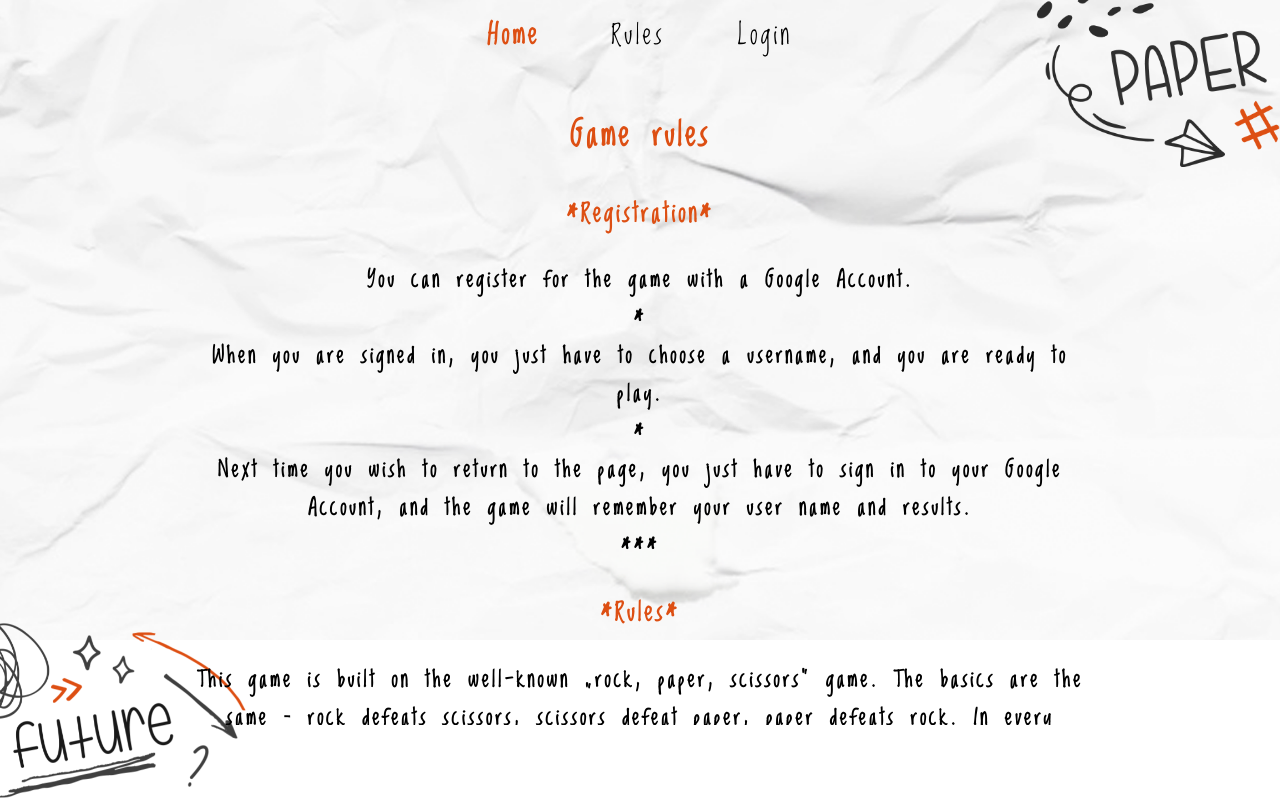
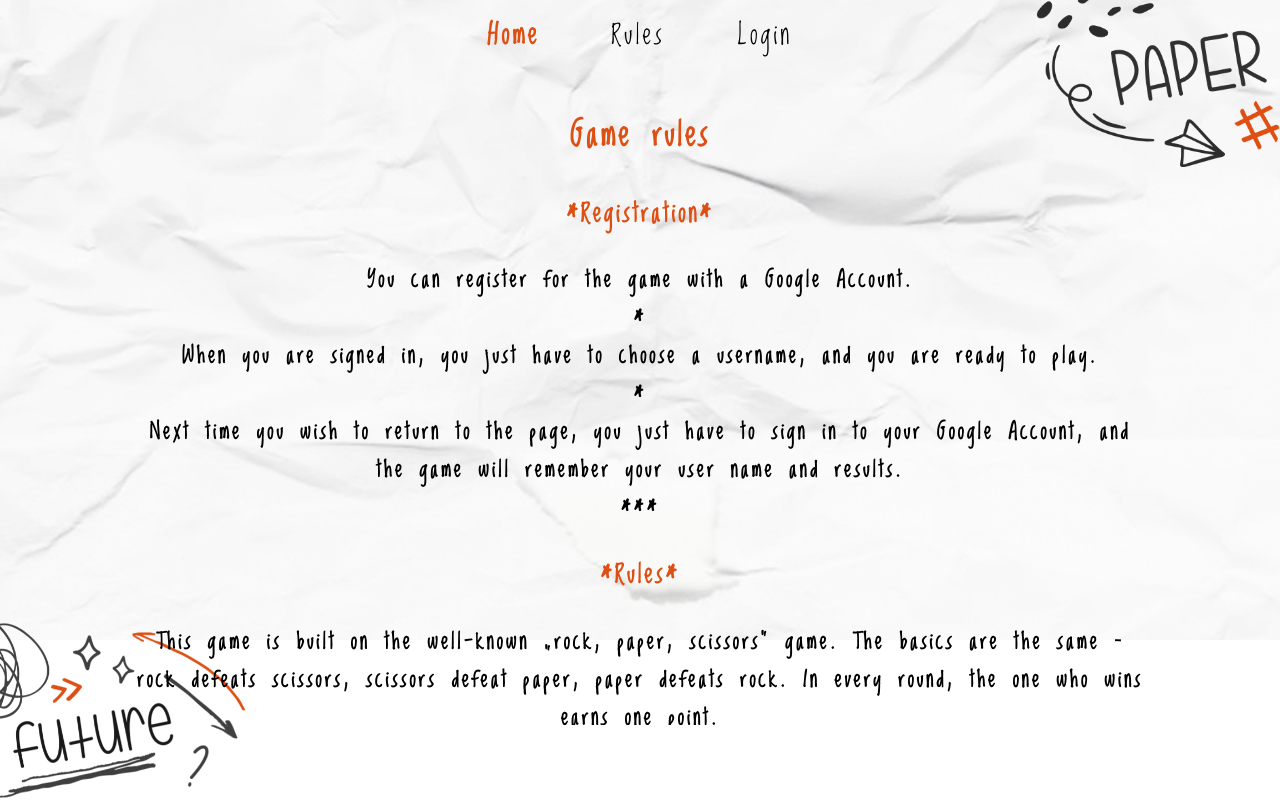
Before and after one commit to SalvadorLimones/r-p-s-f, a React (Create React App) app in the folder frontend/: page /rules in a window 1280 px wide. Built offline with nearby package versions, Linux system fonts and the light colour scheme.

Commit message:
make scrollbar invisible

```diff
--- a/frontend/src/App.css
+++ b/frontend/src/App.css
@@ -19,18 +19,29 @@ p {
   margin: 0;
 }
 
+.rules-page-parent {
+  overflow: hidden;
+}
+
 .rules-page {
-  width: 70%;
+  width: 105%;
   height: 80vh;
   position: fixed;
   top: 50%;
   left: 50%;
   transform: translate(-50%, -50%);
   padding: 5px;
-  overflow: scroll;
+  overflow: auto;
   letter-spacing: 0.2rem;
   font-size: 22px;
   font-weight: bold;
+}
+
+.rules-page div {
+  width: 75%;
+  position: fixed;
+  left: 50%;
+  transform: translatex(-50%);
 }
 
 .rules-page h2,
--- a/frontend/src/pages/Rules.jsx
+++ b/frontend/src/pages/Rules.jsx
@@ -3,10 +3,11 @@ import { randomClassName } from "../hooks/randomClassName";
 
 const Rules = () => {
   return (
-    <div>
+    <div className="rules-page-parent">
       <div className={randomClassName("background", "top", 2)}></div>
       <div className={randomClassName("background", "bottom", 2)}></div>
       <div className="rules-page">
+        <div>
           <h2>Game rules</h2>
           <h3>*Registration*</h3>
           <p>You can register for the game with a Google Account.</p>
@@ -17,16 +18,17 @@ const Rules = () => {
           </p>
           <p>*</p>
           <p>
-          Next time you wish to return to the page, you just have to sign in to
-          your Google Account, and the game will remember your user name and
-          results.
+            Next time you wish to return to the page, you just have to sign in
+            to your Google Account, and the game will remember your user name
+            and results.
           </p>
           <p>***</p>
           <h3>*Rules*</h3>
           <p>
-          This game is built on the well-known „rock, paper, scissors” game. The
-          basics are the same – rock defeats scissors, scissors defeat paper,
-          paper defeats rock. In every round, the one who wins earns one point.
+            This game is built on the well-known „rock, paper, scissors” game.
+            The basics are the same – rock defeats scissors, scissors defeat
+            paper, paper defeats rock. In every round, the one who wins earns
+            one point.
           </p>
           <p>*</p>
           <p>
@@ -36,8 +38,8 @@ const Rules = () => {
           </p>
           <p>*</p>
           <p>
-          If s/he – despite the „avoid” sign – chooses that item, you earn half
-          a point in that round, no matter who wins the game.
+            If s/he – despite the „avoid” sign – chooses that item, you earn
+            half a point in that round, no matter who wins the game.
           </p>
           <p>*</p>
           <h4> *The winner*</h4>
@@ -49,8 +51,8 @@ const Rules = () => {
           <h3>*Game types*</h3>
           <h4> *Championship*</h4>
           <p>
-          In the Championship by clicking on Ready to Play! you will play with a
-          random player who also clicked on the button.
+            In the Championship by clicking on Ready to Play! you will play with
+            a random player who also clicked on the button.
           </p>
           <p>*</p>
           <p>
@@ -69,14 +71,15 @@ const Rules = () => {
           </p>
           <p>*</p>
           <p>
-          The other player will notice your request in the Friend Status column,
-          and if the feelings are mutual, by also clicking on the :) sign s/he
-          can approve your request.
+            The other player will notice your request in the Friend Status
+            column, and if the feelings are mutual, by also clicking on the :)
+            sign s/he can approve your request.
           </p>
           <p>*</p>
           <p>
             When you have at least one friend, go to the Playground (under the
-          Friends menu), and choose which of your friends you wish to play with.
+            Friends menu), and choose which of your friends you wish to play
+            with.
           </p>
           <p>*</p>
           <p>
@@ -87,6 +90,7 @@ const Rules = () => {
           <p>***</p>
         </div>
       </div>
+    </div>
   );
 };
 
```
Also changed, not shown: 1 other file (tests, documents, lock files or other folders). Lines whose indentation alone changed are shown as unchanged.
